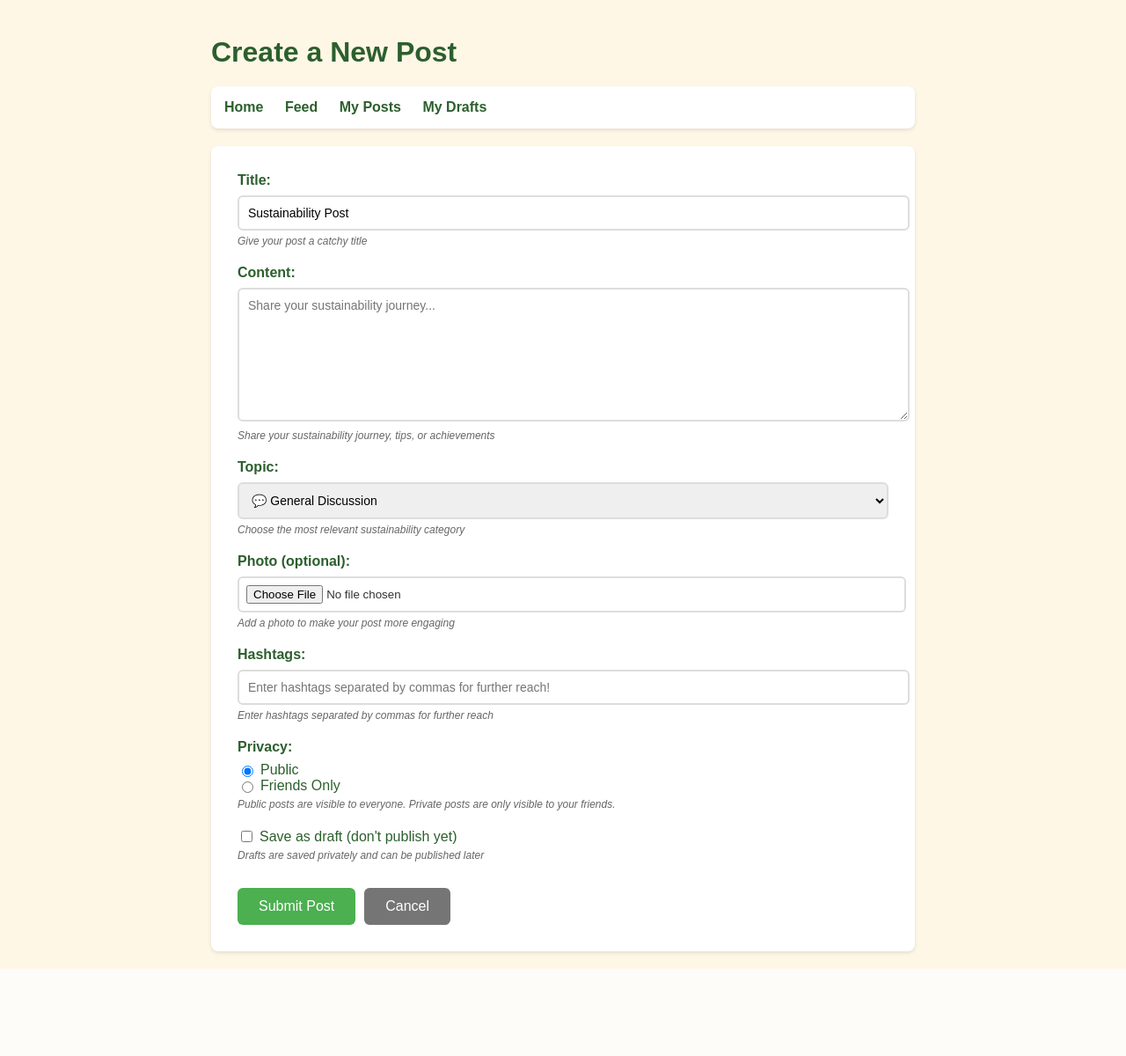
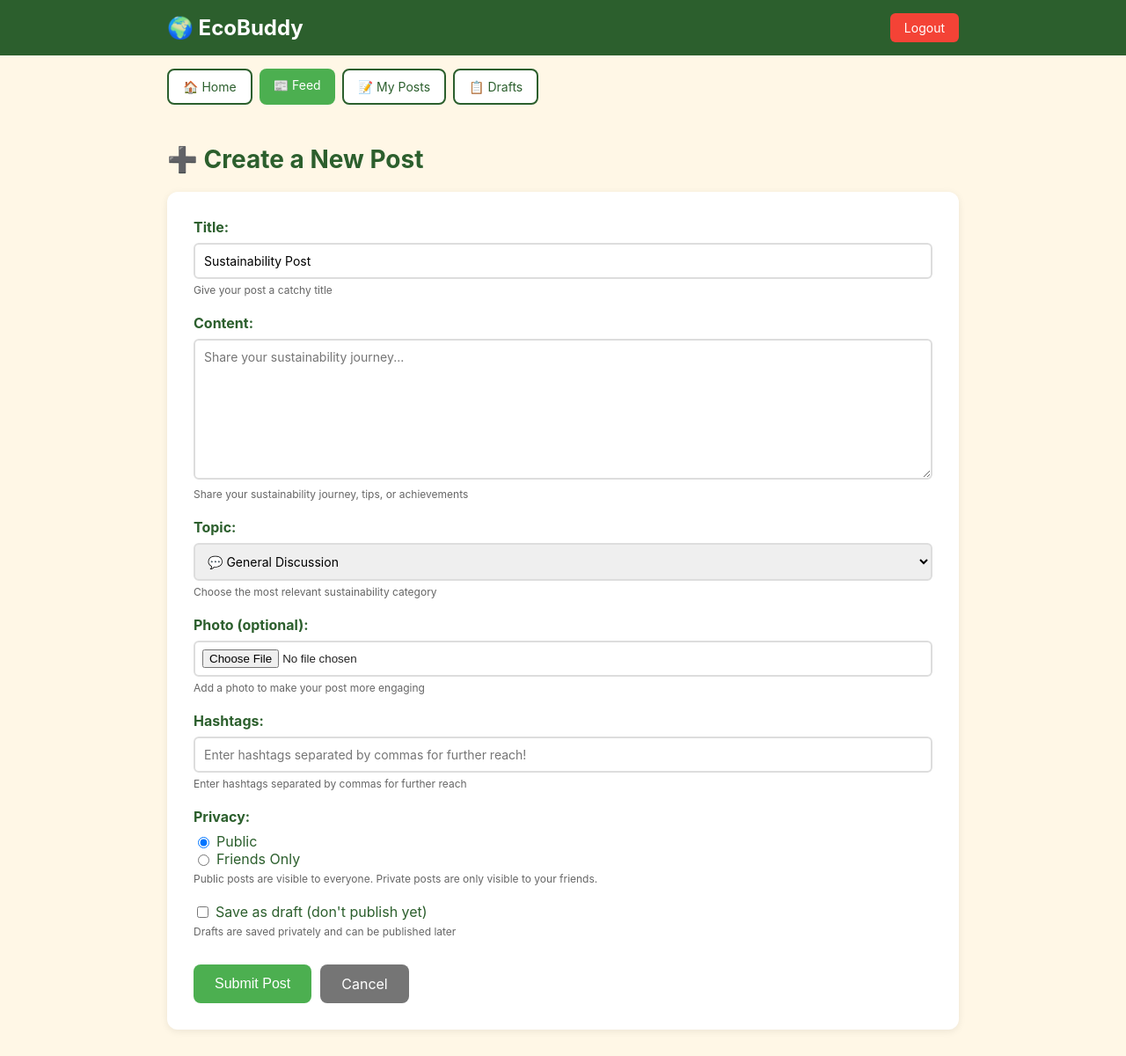
Before and after one commit to zoh-f/EcoBuddy, a Django app: page /create_post/ in a window 1280 px wide. Shown: the whole page at 88% size. Before the commit the page ends 1101 px from the top, so only its background shows below. Run offline with Django 5.2, Linux system fonts and the light colour scheme; the visitor is signed in with stand-in values (Sample User, id 1).

Commit message:
Changed UI for create_post page

```diff
--- a/user_dashboard/templates/create_post.html
+++ b/user_dashboard/templates/create_post.html
@@ -6,47 +6,96 @@
     <title>Create Post - EcoBuddy</title>
     <style>
         body {
-            font-family: Arial, sans-serif;
+            font-family: -apple-system, BlinkMacSystemFont, 'Segoe UI', Roboto, sans-serif;
             background-color: #fff7e6;
             margin: 0;
-            padding: 20px;
-            color: #333;
+            padding: 0;
+            color: #222;
+        }
+
+        .header {
+            background: #2c5f2d;
+            padding: 15px 0;
+        }
+
+        .header-content {
+            max-width: 900px;
+            margin: 0 auto;
+            padding: 0 20px;
+            display: flex;
+            justify-content: space-between;
+            align-items: center;
+        }
+
+        .logo {
+            color: #fff;
+            font-size: 24px;
+            font-weight: 700;
+            text-decoration: none;
+        }
+
+        .logout-btn {
+            background: #f44336;
+            color: #fff;
+            padding: 8px 16px;
+            border-radius: 6px;
+            text-decoration: none;
+            font-size: 14px;
+        }
+
+        .logout-btn:hover {
+            background: #d32f2f;
+        }
+
+        .nav-bar {
+            max-width: 900px;
+            margin: 0 auto;
+            padding: 15px 20px;
+            display: flex;
+            flex-wrap: wrap;
+            gap: 8px;
+        }
+
+        .nav-btn {
+            background: #4caf50;
+            color: #fff;
+            padding: 10px 16px;
+            border-radius: 8px;
+            text-decoration: none;
+            font-size: 14px;
+        }
+
+        .nav-btn:hover {
+            background: #45a049;
+        }
+
+        .nav-btn.secondary {
+            background: #fff;
+            color: #2c5f2d;
+            border: 2px solid #2c5f2d;
+        }
+
+        .nav-btn.secondary:hover {
+            background: #e8f5e9;
         }
 
         .container {
-            max-width: 800px;
-            margin: 0 auto;
+            max-width: 900px;
+            margin: 30px auto;
+            padding: 0 20px;
         }
 
-        h1 {
+        .page-title {
             color: #2c5f2d;
+            font-size: 28px;
             margin-bottom: 20px;
-        }
-
-        .nav-links {
-            background: #ffffff;
-            padding: 15px;
-            border-radius: 8px;
-            margin-bottom: 20px;
-            box-shadow: 0 2px 4px rgba(0, 0, 0, 0.1);
-        }
-
-        .nav-links a {
-            color: #2c5f2d;
-            text-decoration: none;
-            margin-right: 20px;
-            font-weight: bold;
-        }
-
-        .nav-links a:hover {
-            text-decoration: underline;
         }
 
         form {
             background: #fff;
             padding: 30px;
-            border-radius: 8px;
-            box-shadow: 0 2px 4px rgba(0, 0, 0, 0.1);
+            border-radius: 12px;
+            box-shadow: 0 2px 8px rgba(0, 0, 0, 0.08);
         }
 
         .form-group {
@@ -68,7 +117,8 @@
             border: 2px solid #ddd;
             border-radius: 6px;
             font-size: 14px;
-            font-family: Arial, sans-serif;
+            font-family: inherit;
+            box-sizing: border-box;
         }
 
         input[type="text"]:focus,
@@ -87,6 +137,7 @@
             border: 2px solid #ddd;
             border-radius: 6px;
             width: 100%;
+            box-sizing: border-box;
         }
 
         .privacy-options {
@@ -126,7 +177,6 @@
             font-size: 12px;
             color: #666;
             margin-top: 5px;
-            font-style: italic;
         }
 
         .button-group {
@@ -138,7 +188,7 @@
         button, .btn {
             padding: 12px 24px;
             border: none;
-            border-radius: 6px;
+            border-radius: 8px;
             cursor: pointer;
             font-size: 16px;
             text-decoration: none;
@@ -162,42 +212,25 @@
         .btn-secondary:hover {
             background-color: #616161;
         }
-
-        .messages {
-            margin-bottom: 20px;
-        }
-
-        .message {
-            padding: 15px;
-            border-radius: 6px;
-            margin-bottom: 10px;
-        }
-
-        .message.success {
-            background-color: #d4edda;
-            color: #155724;
-            border: 1px solid #c3e6cb;
-        }
-
-        .message.error {
-            background-color: #f8d7da;
-            color: #721c24;
-            border: 1px solid #f5c6cb;
-        }
     </style>
 </head>
 <body>
+    <div class="header">
+        <div class="header-content">
+            <a href="{% url 'home' %}" class="logo">🌍 EcoBuddy</a>
+            <a href="{% url 'account_logout' %}" class="logout-btn">Logout</a>
+        </div>
+    </div>
+
+    <div class="nav-bar">
+        <a href="{% url 'home' %}" class="nav-btn secondary">🏠 Home</a>
+        <a href="{% url 'public_feed' %}" class="nav-btn">📰 Feed</a>
+        <a href="{% url 'post_page' %}" class="nav-btn secondary">📝 My Posts</a>
+        <a href="{% url 'drafts_page' %}" class="nav-btn secondary">📋 Drafts</a>
+    </div>
+
     <div class="container">
-        <h1>Create a New Post</h1>
-
-        <div class="nav-links">
-            <a href="{% url 'home' %}">Home</a>
-            <a href="{% url 'public_feed' %}">Feed</a>
-            <a href="{% url 'post_page' %}">My Posts</a>
-            <a href="{% url 'drafts_page' %}">My Drafts</a>
-        </div>
-
-
+        <h1 class="page-title">➕ Create a New Post</h1>
 
         <form method="POST" enctype="multipart/form-data">
             {% csrf_token %}
```
